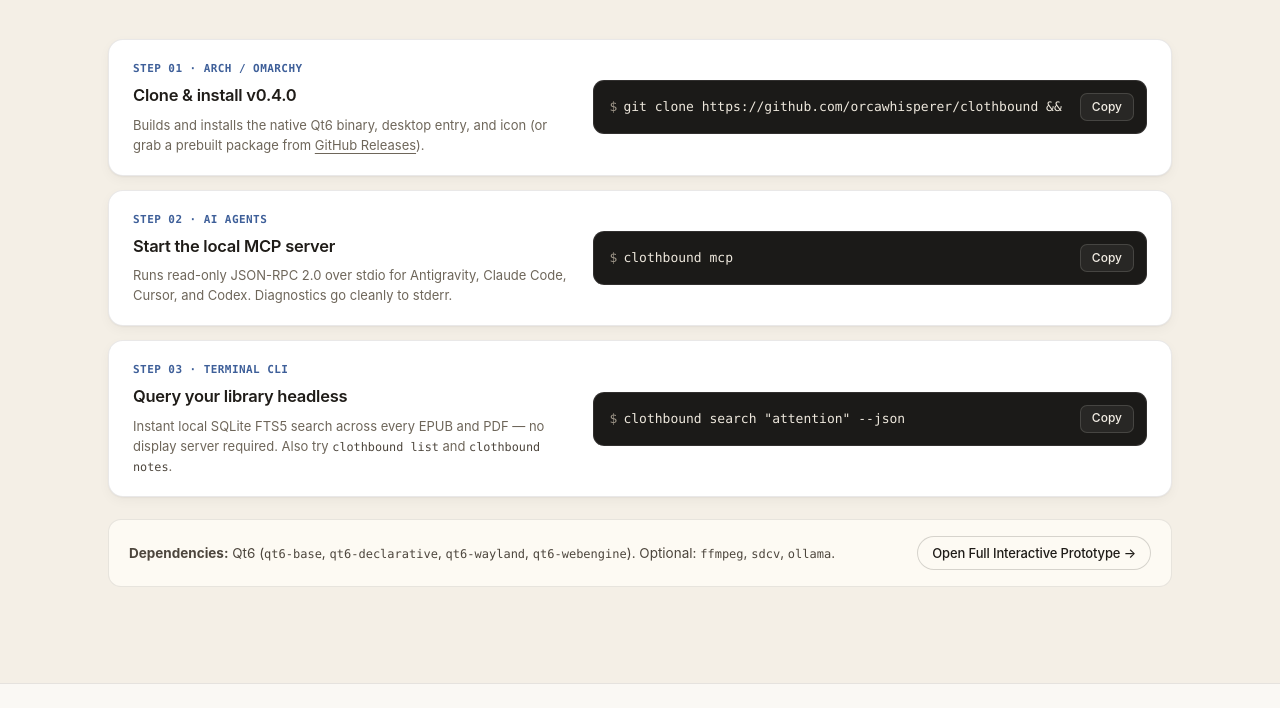
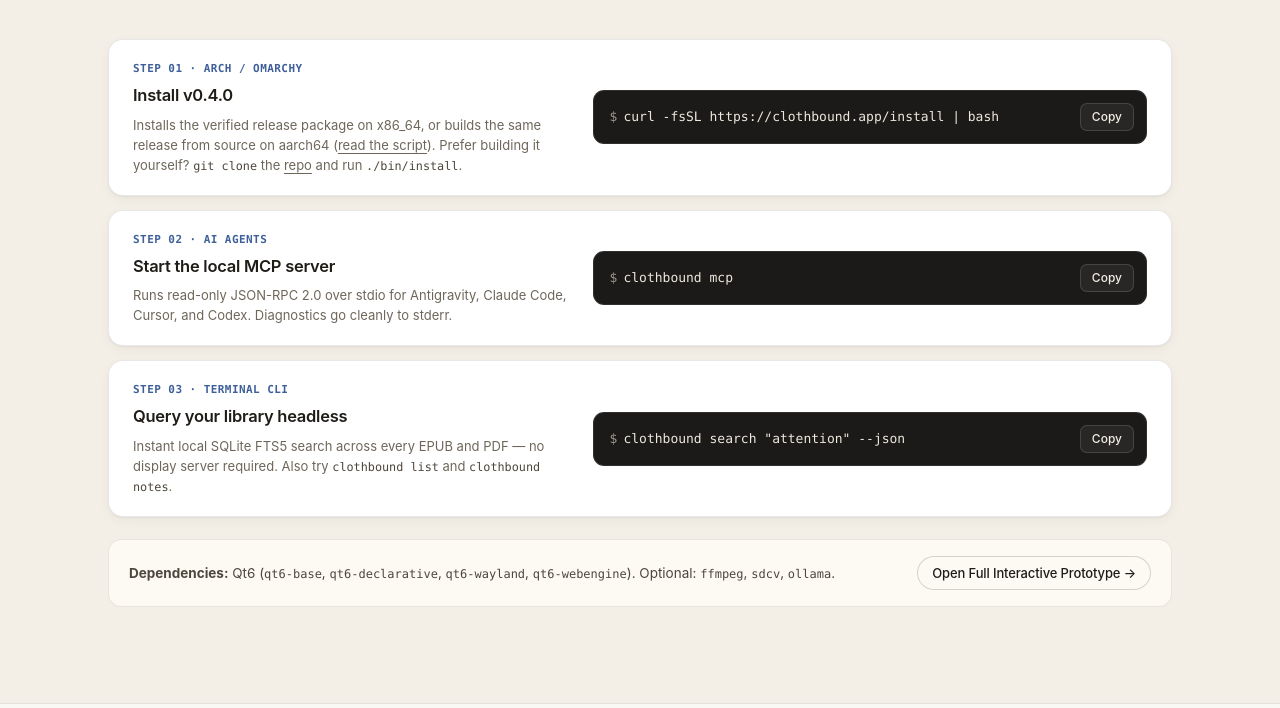
Before and after one commit to orcawhisperer/clothbound, a website: page site/index.html in a window 1280 px wide. Shown: the part 5165-5873 px from the top of the page. Drawn offline with Linux system fonts and the light colour scheme.

Commit message:
Add one-line installer (clothbound.app/install) and ready-to-publish AUR PKGBUILD

```diff
--- a/site/index.html
+++ b/site/index.html
@@ -3013,12 +3013,12 @@ kbd {
           <div class="install-step">
             <span class="install-step-num">Step 01 · Arch / Omarchy</span>
           </div>
-          <h3>Clone &amp; install v0.4.0</h3>
-          <p class="install-note">Builds and installs the native Qt6 binary, desktop entry, and icon (or grab a prebuilt package from <a href="https://github.com/orcawhisperer/clothbound/releases" rel="noopener noreferrer" style="text-decoration:underline;text-underline-offset:3px">GitHub Releases</a>).</p>
+          <h3>Install v0.4.0</h3>
+          <p class="install-note">Installs the verified release package on x86_64, or builds the same release from source on aarch64 (<a href="/install.sh" style="text-decoration:underline;text-underline-offset:3px">read the script</a>). Prefer building it yourself? <code>git clone</code> the <a href="https://github.com/orcawhisperer/clothbound" rel="noopener noreferrer" style="text-decoration:underline;text-underline-offset:3px">repo</a> and run <code>./bin/install</code>.</p>
         </div>
         <div class="cmd-bar">
-          <code><span class="cmd-prompt">$</span>git clone https://github.com/orcawhisperer/clothbound &amp;&amp; cd clothbound &amp;&amp; ./bin/install</code>
-          <button type="button" class="copy-btn" data-copy-text="git clone https://github.com/orcawhisperer/clothbound && cd clothbound && ./bin/install">Copy</button>
+          <code><span class="cmd-prompt">$</span>curl -fsSL https://clothbound.app/install | bash</code>
+          <button type="button" class="copy-btn" data-copy-text="curl -fsSL https://clothbound.app/install | bash">Copy</button>
         </div>
       </div>
 
```
Also changed, not shown: site/build.mjs (+13 -0 lines), README.md, 3 other files.
